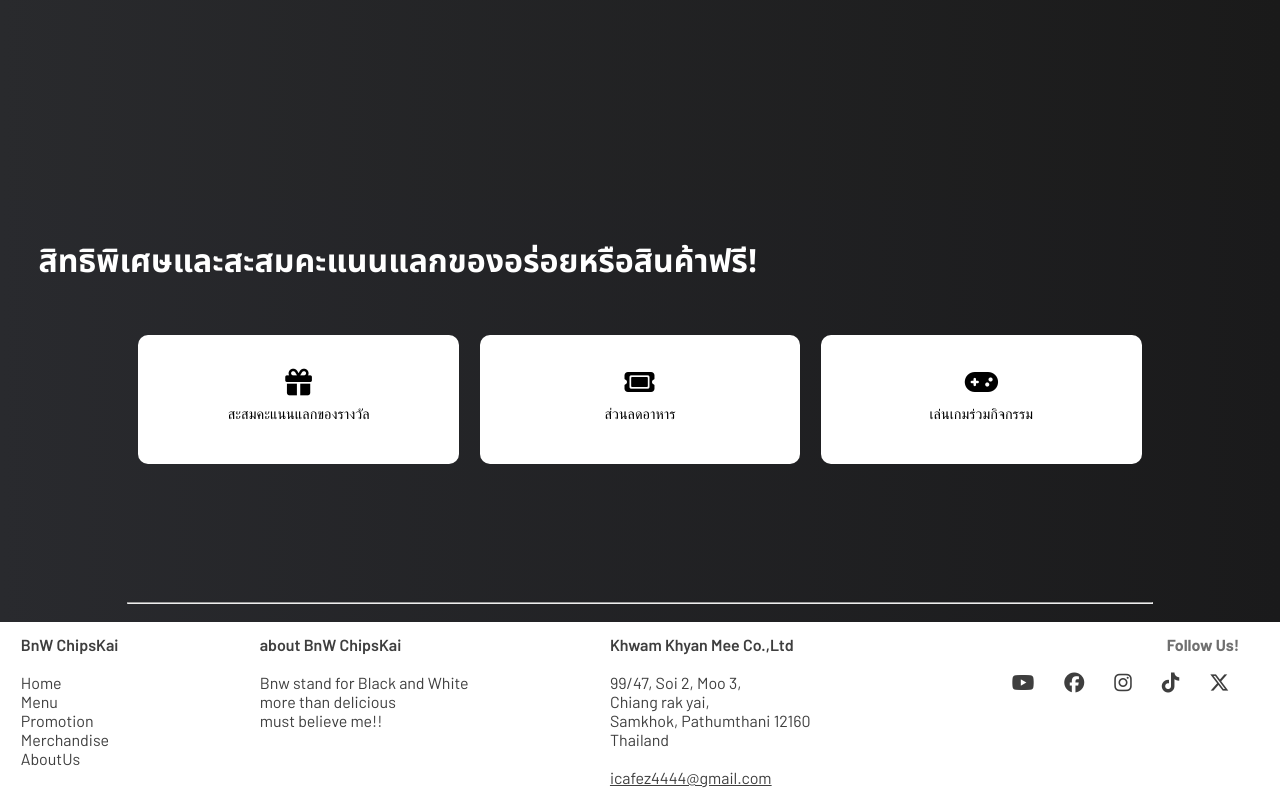
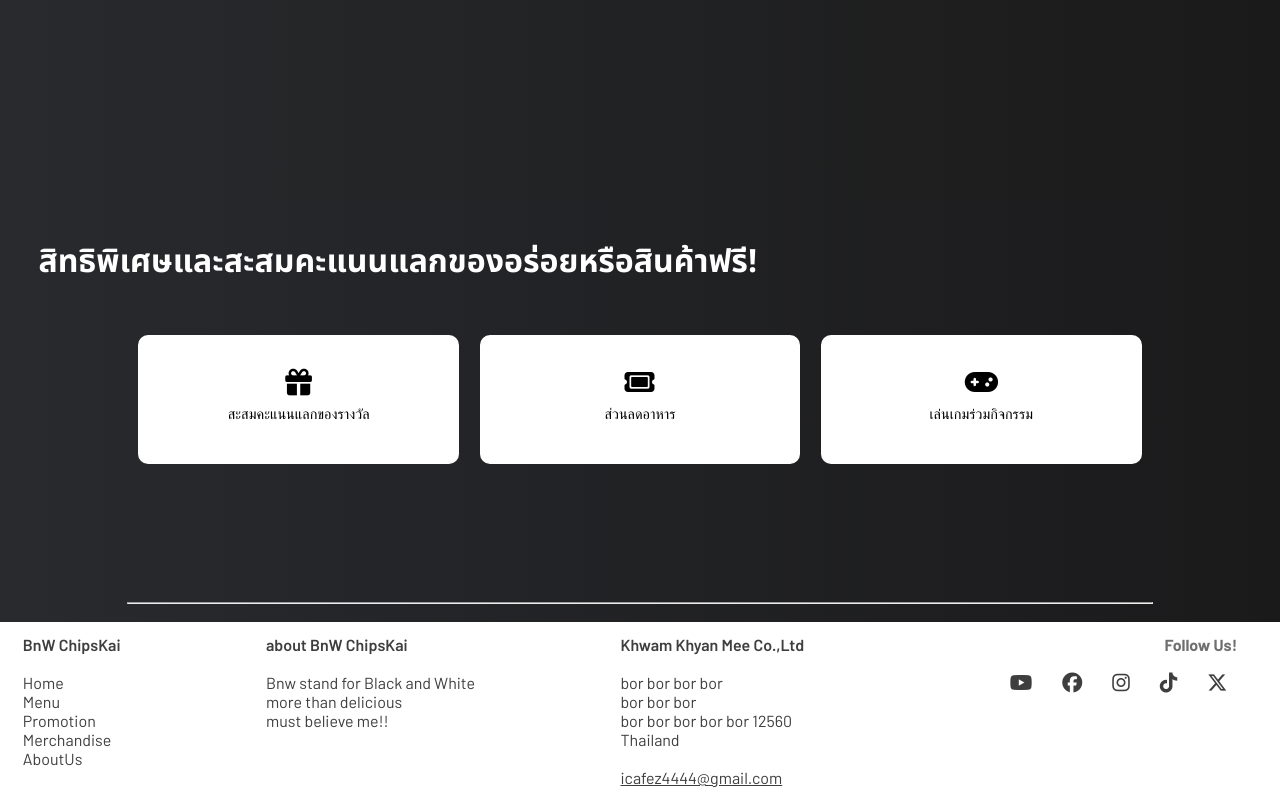
Before and after one commit to kittipongrks/Chipskai, a plain HTML site: page index.html in a window 1280 px wide. Shown: the part 600-1400 px from the top of the page. Drawn offline with nearby package versions, Linux system fonts and the light colour scheme; a web font is replaced by a local one.

Commit message:
edit 2nd

```diff
--- a/index.html
+++ b/index.html
@@ -121,9 +121,9 @@ family=IBM+Plex+Sans+Thai+Looped:wght@100;200;300;400;500;600;700&family=Nunito:
     <div class = "footer-about">
         <div class="company">
         <b>Khwam Khyan Mee Co.,Ltd</b><br><br>
-        <a>99/47, Soi 2, Moo 3, <br>
-             Chiang rak yai,<br>
-            Samkhok, Pathumthani 12160<br>
+        <a>bor bor bor bor <br>
+             bor bor bor<br>
+            bor bor bor bor bor 12560<br>
             Thailand<br>
             <br>
         </a>
```
